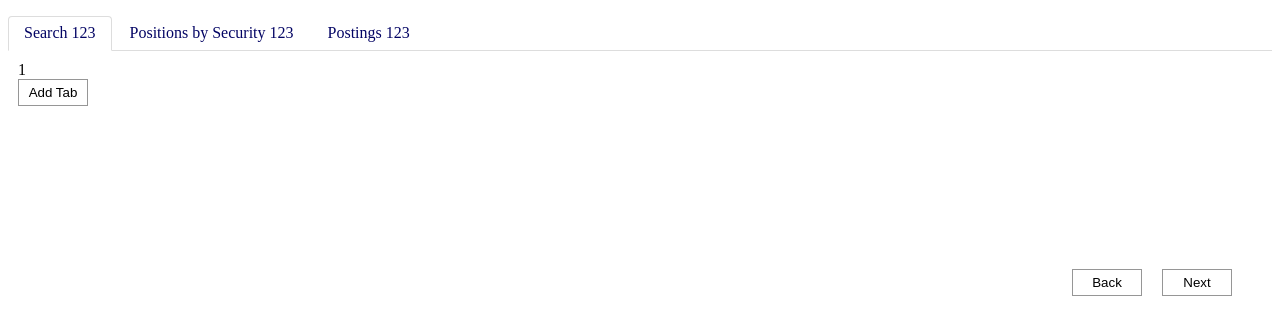
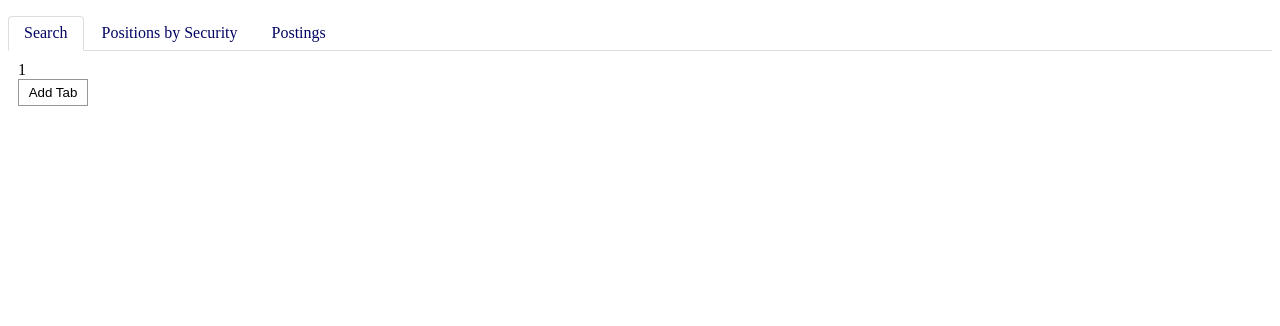
Before and after one commit to AsdoshDev/ModifiedNgTable, an Angular app: page / in a window 1280 px wide. Shown: the top 326 px of the page. Built offline with nearby package versions, Linux system fonts and the light colour scheme.

Commit message:
back/next buttons hide/show based on user preference

```diff
--- a/src/app/components/gsr-tabs/gsr-tabs.component.html
+++ b/src/app/components/gsr-tabs/gsr-tabs.component.html
@@ -5,7 +5,7 @@
     </li>
   </ul>
   <ng-content  select=".tab-content"></ng-content>
-  <div class="tab-footer">
+  <div *ngIf="tabNavigation" class="tab-footer">
     <button (click)="navigateTab(false)">Back</button>
     <button (click)="navigateTab(true)">Next</button>
   </div>
--- a/src/app/components/gsr-tabs/gsr-tabs.component.ts
+++ b/src/app/components/gsr-tabs/gsr-tabs.component.ts
@@ -10,6 +10,7 @@ import { EventEmitter } from '@angular/core';
 export class GsrTabsComponent implements OnInit {
 //@ViewChild('li') el:ElementRef;
 @Input() tabs;
+@Input() tabNavigation;
 columnHeaderInfo:any;
 icData:any;
 icData5:any;
--- a/src/app/dummy/dummy.component.html
+++ b/src/app/dummy/dummy.component.html
@@ -1,4 +1,4 @@
-<gsr-tabs (passTabIndex) = "selectedTab=$event" [tabs] = "tabs">
+<gsr-tabs (passTabIndex) = "selectedTab=$event" [tabNavigation] = false [tabs] = "tabs">
     <div class="tab-content">
         <ng-container *ngIf="!selectedTab || selectedTab.index==0">
         <div>1</div>
--- a/src/app/dummy/dummy.component.ts
+++ b/src/app/dummy/dummy.component.ts
@@ -13,9 +13,9 @@ export class DummyComponent implements OnInit {
 
   ngOnInit() {
     this.tabs = [
-      { title: 'Search 123' },
-      { title: 'Positions by Security 123' },
-      { title: 'Postings 123' }
+      { title: 'Search' },
+      { title: 'Positions by Security' },
+      { title: 'Postings' }
     ];
   }
 
```
